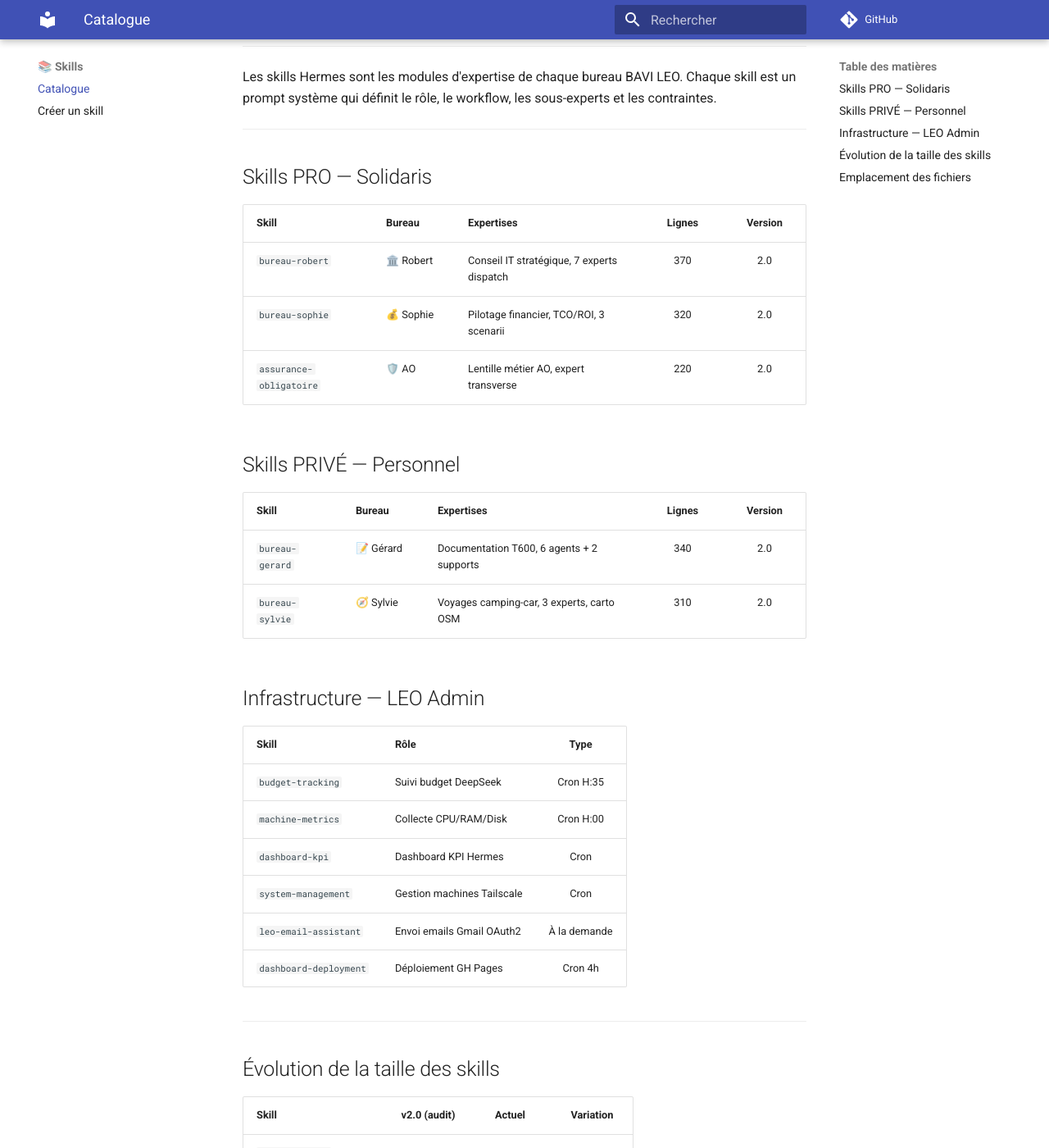
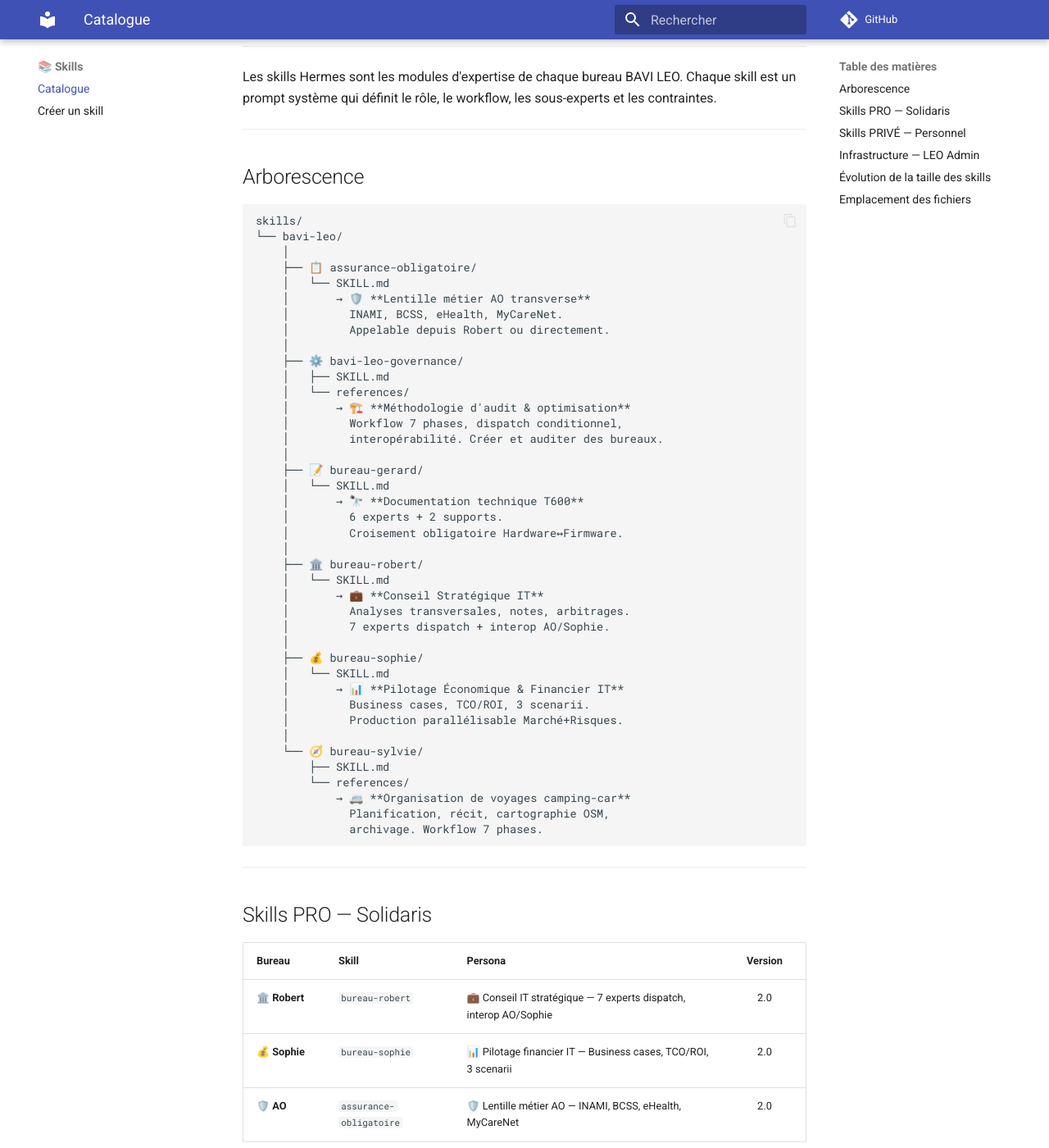
Before and after one commit to christophedanhier-hash/BAVI_LEO, an MkDocs documentation site: the page built from docs/wiki/skills/index.md, in a window 1280 px wide and 1400 px high, scrolled down 222 px. Shown: the whole window at 82% size. Built offline with MkDocs 1.6.1 and Material for MkDocs 9.7.7, drawn with Linux system fonts in a browser that asks for light colours; comment, search, counter and statistics services are not loaded; some of the changed text lies outside the part shown.

Commit message:
📚 Skills: arborescence + personas + diagramme corrigé (Gérard sous bavi-leo)

````diff
--- a/docs/wiki/skills/index.md
+++ b/docs/wiki/skills/index.md
@@ -8,31 +8,78 @@ Les skills Hermes sont les modules d'expertise de chaque bureau BAVI LEO. Chaque
 
 ---
 
+## Arborescence
+
+```
+skills/
+└── bavi-leo/
+    │
+    ├── 📋 assurance-obligatoire/
+    │   └── SKILL.md
+    │       → 🛡️ **Lentille métier AO transverse**
+    │         INAMI, BCSS, eHealth, MyCareNet.
+    │         Appelable depuis Robert ou directement.
+    │
+    ├── ⚙️ bavi-leo-governance/
+    │   ├── SKILL.md
+    │   └── references/
+    │       → 🏗️ **Méthodologie d'audit & optimisation**
+    │         Workflow 7 phases, dispatch conditionnel,
+    │         interopérabilité. Créer et auditer des bureaux.
+    │
+    ├── 📝 bureau-gerard/
+    │   └── SKILL.md
+    │       → 🔭 **Documentation technique T600**
+    │         6 experts + 2 supports.
+    │         Croisement obligatoire Hardware↔Firmware.
+    │
+    ├── 🏛️ bureau-robert/
+    │   └── SKILL.md
+    │       → 💼 **Conseil Stratégique IT**
+    │         Analyses transversales, notes, arbitrages.
+    │         7 experts dispatch + interop AO/Sophie.
+    │
+    ├── 💰 bureau-sophie/
+    │   └── SKILL.md
+    │       → 📊 **Pilotage Économique & Financier IT**
+    │         Business cases, TCO/ROI, 3 scenarii.
+    │         Production parallélisable Marché+Risques.
+    │
+    └── 🧭 bureau-sylvie/
+        ├── SKILL.md
+        └── references/
+            → 🚐 **Organisation de voyages camping-car**
+              Planification, récit, cartographie OSM,
+              archivage. Workflow 7 phases.
+```
+
+---
+
 ## Skills PRO — Solidaris
 
-| Skill | Bureau | Expertises | Lignes | Version |
-|-------|--------|-----------|:------:|:-------:|
-| `bureau-robert` | 🏛️ Robert | Conseil IT stratégique, 7 experts dispatch | 370 | 2.0 |
-| `bureau-sophie` | 💰 Sophie | Pilotage financier, TCO/ROI, 3 scenarii | 320 | 2.0 |
-| `assurance-obligatoire` | 🛡️ AO | Lentille métier AO, expert transverse | 220 | 2.0 |
+| Bureau | Skill | Persona | Version |
+|--------|-------|---------|:-------:|
+| 🏛️ **Robert** | `bureau-robert` | 💼 Conseil IT stratégique — 7 experts dispatch, interop AO/Sophie | 2.0 |
+| 💰 **Sophie** | `bureau-sophie` | 📊 Pilotage financier IT — Business cases, TCO/ROI, 3 scenarii | 2.0 |
+| 🛡️ **AO** | `assurance-obligatoire` | 🛡️ Lentille métier AO — INAMI, BCSS, eHealth, MyCareNet | 2.0 |
 
 ## Skills PRIVÉ — Personnel
 
-| Skill | Bureau | Expertises | Lignes | Version |
-|-------|--------|-----------|:------:|:-------:|
-| `bureau-gerard` | 📝 Gérard | Documentation T600, 6 agents + 2 supports | 340 | 2.0 |
-| `bureau-sylvie` | 🧭 Sylvie | Voyages camping-car, 3 experts, carto OSM | 310 | 2.0 |
+| Bureau | Skill | Persona | Version |
+|--------|-------|---------|:-------:|
+| 📝 **Gérard** | `bureau-gerard` | 🔭 Documentation T600 — 6 experts + 2 supports, croisement HW↔FW | 2.0 |
+| 🧭 **Sylvie** | `bureau-sylvie` | 🚐 Voyages camping-car — Planification, carto OSM, archivage | 2.0 |
 
 ## Infrastructure — LEO Admin
 
 | Skill | Rôle | Type |
 |-------|------|:----:|
-| `budget-tracking` | Suivi budget DeepSeek | Cron H:35 |
-| `machine-metrics` | Collecte CPU/RAM/Disk | Cron H:00 |
-| `dashboard-kpi` | Dashboard KPI Hermes | Cron |
-| `system-management` | Gestion machines Tailscale | Cron |
-| `leo-email-assistant` | Envoi emails Gmail OAuth2 | À la demande |
-| `dashboard-deployment` | Déploiement GH Pages | Cron 4h |
+| `budget-tracking` | 📊 Suivi budget DeepSeek | Cron H:35 |
+| `machine-metrics` | 💻 Collecte CPU/RAM/Disk | Cron H:00 |
+| `dashboard-kpi` | 📈 Dashboard KPI Hermes | Cron |
+| `system-management` | 🖥️ Gestion machines Tailscale | Cron |
+| `leo-email-assistant` | 📧 Envoi emails Gmail OAuth2 | À la demande |
+| `dashboard-deployment` | 🚀 Déploiement GH Pages | Cron 4h |
 
 ---
 
@@ -40,11 +87,11 @@ Les skills Hermes sont les modules d'expertise de chaque bureau BAVI LEO. Chaque
 
 | Skill | v2.0 (audit) | Actuel | Variation |
 |-------|:----:|:----:|:---------:|
-| `bureau-robert` | 473 | 110 | **-77%** |
-| `bureau-sophie` | 575 | 98 | **-83%** |
-| `assurance-obligatoire` | 202 | 85 | **-58%** |
-| `bureau-gerard` | 406 | 91 | **-78%** |
-| `bureau-sylvie` | 392 | 229 | **-42%** |
+| `bureau-robert` | 473 | 110 | **−77%** |
+| `bureau-sophie` | 575 | 98 | **−83%** |
+| `assurance-obligatoire` | 202 | 85 | **−58%** |
+| `bureau-gerard` | 406 | 91 | **−78%** |
+| `bureau-sylvie` | 392 | 229 | **−42%** |
 
 > **Gain total :** les skills ont été considérablement optimisés depuis la v2.0 (audit), passant de 2 048 à 613 lignes cumulées (−70 %), pour un contenu plus ciblé et des tokens réduits.
 
@@ -54,30 +101,32 @@ Les skills Hermes sont les modules d'expertise de chaque bureau BAVI LEO. Chaque
 
 ```mermaid
 flowchart LR
-    Root["~/.hermes/skills/"]
+    Skills["~/.hermes/skills/"]
     Bavi["bavi-leo/"]
-    SW["software-development/"]
-    Robert["bureau-robert/SKILL.md"]
-    Sophie["bureau-sophie/SKILL.md"]
-    AO["assurance-obligatoire/SKILL.md"]
-    Sylvie["bureau-sylvie/SKILL.md"]
-    Gerard["bureau-gerard/SKILL.md"]
+    AO["assurance-obligatoire/"]
+    Gov["bavi-leo-governance/"]
+    Robert["bureau-robert/"]
+    Sophie["bureau-sophie/"]
+    Sylvie["bureau-sylvie/"]
+    Gerard["bureau-gerard/"]
 
-    Root --> Bavi
-    Root --> SW
+    Skills --> Bavi
+    Bavi --> AO
+    Bavi --> Gov
     Bavi --> Robert
     Bavi --> Sophie
-    Bavi --> AO
     Bavi --> Sylvie
-    SW --> Gerard
+    Bavi --> Gerard
 
-    style Root fill:#e3f2fd,stroke:#1976d2,stroke-width:2px,color:#0d47a1
+    style Skills fill:#e3f2fd,stroke:#1976d2,stroke-width:2px,color:#0d47a1
     style Bavi fill:#e3f2fd,stroke:#1976d2,stroke-width:2px,color:#0d47a1
-    style SW fill:#e3f2fd,stroke:#1976d2,stroke-width:2px,color:#0d47a1
+    style AO fill:#e3f2fd,stroke:#1976d2,stroke-width:2px,color:#0d47a1
+    style Gov fill:#e3f2fd,stroke:#1976d2,stroke-width:2px,color:#0d47a1
     style Robert fill:#e3f2fd,stroke:#1976d2,stroke-width:2px,color:#0d47a1
     style Sophie fill:#e3f2fd,stroke:#1976d2,stroke-width:2px,color:#0d47a1
-    style AO fill:#e3f2fd,stroke:#1976d2,stroke-width:2px,color:#0d47a1
     style Sylvie fill:#e3f2fd,stroke:#1976d2,stroke-width:2px,color:#0d47a1
     style Gerard fill:#e3f2fd,stroke:#1976d2,stroke-width:2px,color:#0d47a1
     linkStyle default stroke-width:2px,fill:none
 ```
+
+> **Note :** Les 8 fiches détaillées des sous-agents de Gérard (ethnographe, astro-optique, hardware, firmware, rédacteur technique, secrétariat, formateur) sont disponibles dans [`skills/bavi-leo/bureau-gerard/`](https://github.com/christophedanhier-hash/BAVI_LEO/tree/main/skills/bavi-leo/bureau-gerard) à titre de documentation.
````
